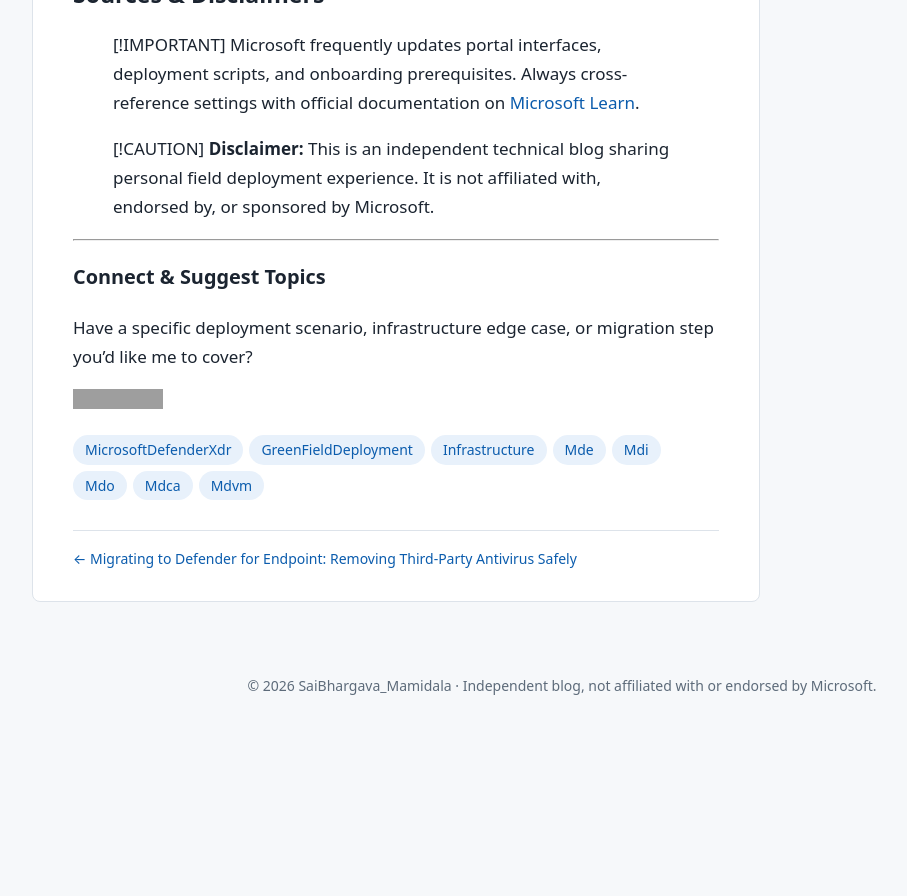
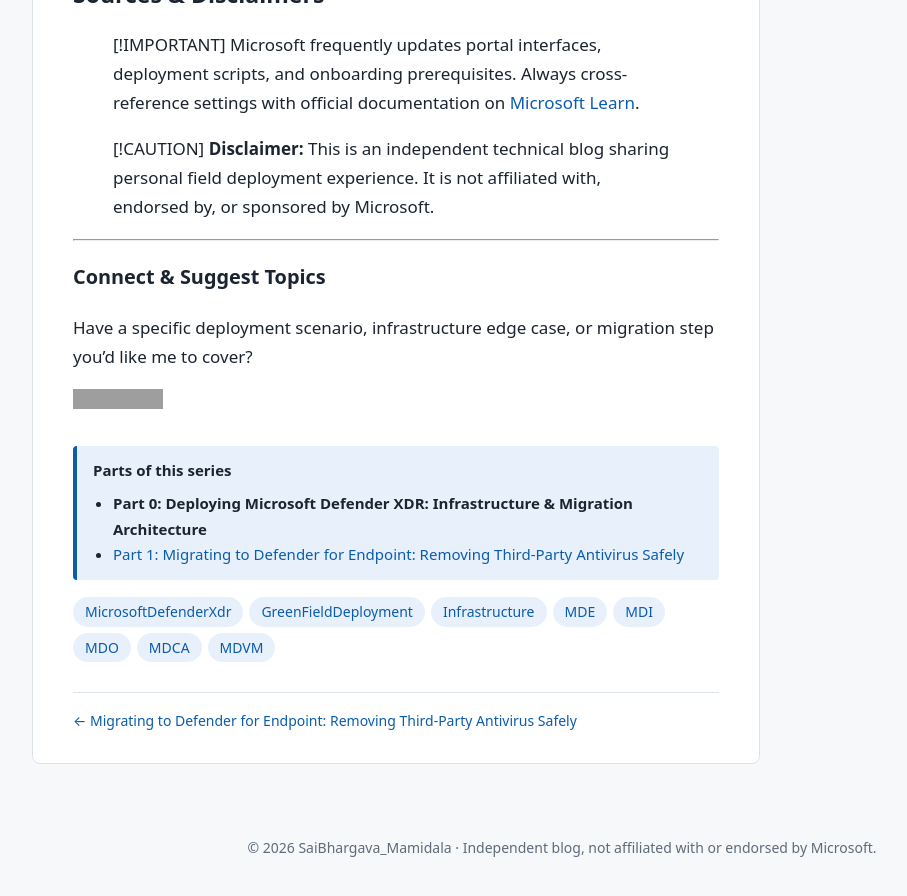
Before and after one commit to saibhargava-mamidala/endpoint_security_blog, a Jekyll site: the page built from _posts/2026-10-02-welcome-and-what-to-expect.md, in a window 1280 px wide and 900 px high, scrolled down 2143 px. Shown: the top 896 px of the window, without its empty margins (78-985 px from the left). Built offline with Jekyll 4.4.1, drawn with Linux system fonts in a browser that asks for light colours; before the commit the page ends 2881 px from its top, so only the background shows below that; some of the changed text lies outside the part shown; grey boxes are pictures that could not be loaded.

Commit message:
Update tags casing in welcome post
Corrected tag casing for consistency.

```diff
--- a/_posts/2026-10-02-welcome-and-what-to-expect.md
+++ b/_posts/2026-10-02-welcome-and-what-to-expect.md
@@ -1,6 +1,8 @@
 ---
 title: "Deploying Microsoft Defender XDR: Infrastructure & Migration Architecture"
-tags: [MicrosoftDefenderXdr, GreenFieldDeployment, Infrastructure, Mde, Mdi, Mdo, Mdca, Mdvm]
+tags: [MicrosoftDefenderXdr, GreenFieldDeployment, Infrastructure, MDE, MDI, MDO, MDCA, MDVM]
+series: defender
+part: 0
 ---
 
 # Deploying Microsoft Defender XDR: Infrastructure & Migration Architecture
```
